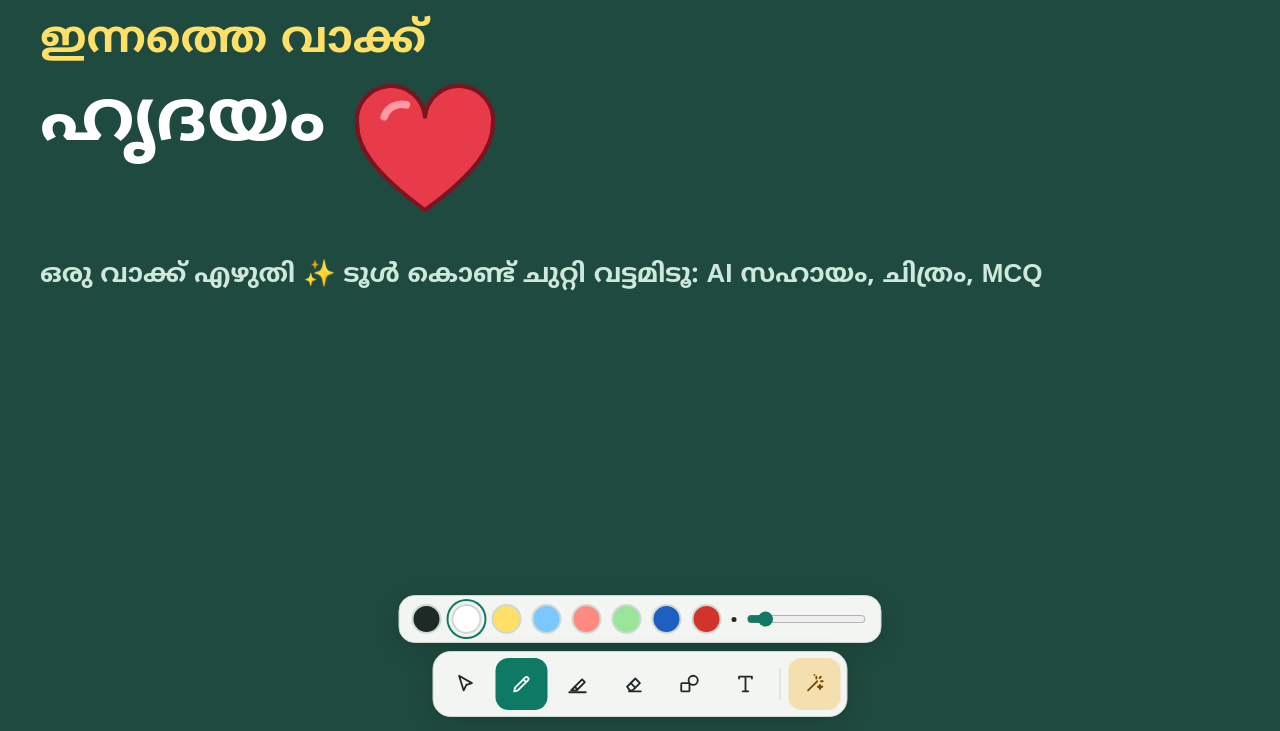
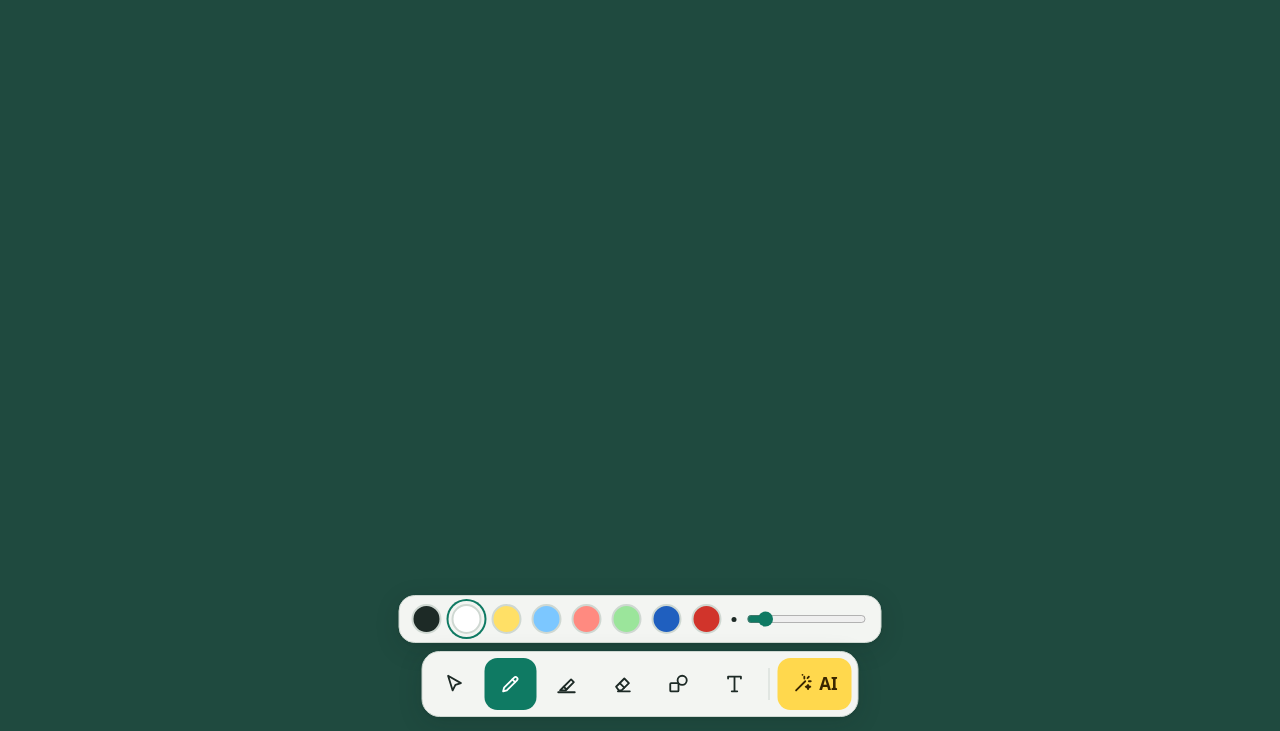
Before and after one commit to basilahammedmt-cmd/AMUP-INTERACTIVE-AI-BOARD, a plain HTML site: page index.html in a window 1280 px wide. Shown: the part 69-800 px from the top of the page. Drawn offline with Linux system fonts and the light colour scheme; a web font is replaced by a local one.

Commit message:
Start with a blank board and run AI only from the AI tool
Remove the sample page, clean it from boards saved earlier, stop pen
circles from offering AI, and make the AI tool a clear labelled button.

Co-Authored-By: Claude Opus 5.5 <noreply@anthropic.com>
Claude-Session: https://claude.ai/code/session_015Htp5Hzi4fvfPD8SPgyxxM

```diff
--- a/index.html
+++ b/index.html
@@ -62,8 +62,9 @@ canvas#board{position:absolute;inset:0;width:100%;height:100%;touch-action:none;
 .tool{width:52px;height:52px;border:0;background:transparent;border-radius:13px;display:grid;place-items:center;cursor:pointer;position:relative}
 .tool:hover{background:var(--chrome-2)}
 .tool[aria-pressed="true"]{background:var(--accent);color:var(--accent-ink)}
-.tool.magic{color:#7a4c00;background:color-mix(in srgb,var(--chalk) 35%,transparent)}
-.tool.magic[aria-pressed="true"]{background:var(--chalk);color:#3a2600}
+.tool.magic{width:auto;padding:0 14px;gap:6px;display:flex;align-items:center;color:#3a2600;background:#ffd84d;font-weight:700;font-size:17px;font-family:var(--f-display)}
+.tool.magic svg{stroke:#3a2600}
+.tool.magic[aria-pressed="true"]{background:#ffb703;color:#2a1a00;box-shadow:0 0 0 3px #fff inset}
 .sep{width:1px;height:32px;background:var(--line);margin:0 4px}
 .sub{display:flex;align-items:center;gap:10px;background:var(--chrome);border:1px solid var(--line);border-radius:16px;padding:8px 12px;box-shadow:var(--shadow);flex-wrap:wrap;justify-content:center}
 .sw{width:30px;height:30px;border-radius:50%;border:2px solid var(--line);cursor:pointer;padding:0}
@@ -204,7 +205,7 @@ textarea.txt{position:absolute;z-index:7;background:transparent;border:2px dashe
         <button class="tool" data-tool="shape" title="ഷേപ്പുകൾ" aria-label="ഷേപ്പുകൾ"><svg viewBox="0 0 24 24"><rect x="3" y="11" width="9" height="9" rx="1"/><circle cx="16" cy="8" r="5"/></svg></button>
         <button class="tool" data-tool="text" title="ടെക്സ്റ്റ്" aria-label="ടെക്സ്റ്റ്"><svg viewBox="0 0 24 24"><path d="M5 6V4h14v2M12 4v16M9 20h6"/></svg></button>
         <span class="sep"></span>
-        <button class="tool magic" data-tool="magic" title="ചിത്രം: വാക്ക് എഴുതി വട്ടമിടുക" aria-label="ചിത്രം കൊണ്ടുവരിക"><svg viewBox="0 0 24 24"><path d="M5 19 15 9"/><path d="M14 4v2M19 9h2M17.5 5.5l1.4-1.4M12 2v0"/><path d="M18 13l.8 1.7L20.5 15l-1.7.8L18 17.5l-.8-1.7L15.5 15l1.7-.8z" fill="currentColor"/></svg></button>
+        <button class="tool magic" data-tool="magic" title="ചിത്രം: വാക്ക് എഴുതി വട്ടമിടുക" aria-label="ചിത്രം കൊണ്ടുവരിക"><svg viewBox="0 0 24 24"><path d="M5 19 15 9"/><path d="M14 4v2M19 9h2M17.5 5.5l1.4-1.4M12 2v0"/><path d="M18 13l.8 1.7L20.5 15l-1.7.8L18 17.5l-.8-1.7L15.5 15l1.7-.8z" fill="currentColor"/></svg>AI</button>
       </div>
     </div>
   </main>
@@ -258,6 +259,10 @@ function toast(msg, ms=2600){
 // ---------- state ----------
 const saved = store.get('vb-board-v1');
 let pages = saved?.pages?.length ? saved.pages : [{bg:'chalk', objs:[]}];
+// remove the old sample content (ഇന്നത്തെ വാക്ക് / ഹൃദയം / help line) from boards saved before
+{ const SAMPLE=['ഇന്നത്തെ വാക്ക്','ഒരു വാക്ക് എഴുതി ✨ ടൂൾ കൊണ്ട് ചുറ്റി വട്ടമിടൂ: AI സഹായം, ചിത്രം, MCQ'];
+  const p0=pages[0]; if(p0?.objs){ const had=p0.objs.some(o=>o.type==='text'&&SAMPLE.includes(o.text));
+    if(had) p0.objs=p0.objs.filter(o=>!(o.type==='text'&&(SAMPLE.includes(o.text)||(o.text==='ഹൃദയം'&&o.x===40&&o.y===96)))&&!(o.type==='image'&&o.label==='ഹൃദയം'&&o.y===70)); } }
 let cur = Math.min(saved?.cur||0, pages.length-1);
 const st = {
   tool:'pen', color: (saved ? COLORS[0] : '#ffffff'), hlColor:HL_COLORS[0],
@@ -443,7 +448,6 @@ function endPointer(e){
     if(o.type==='shape' && Math.hypot(o.x2-o.x1,o.y2-o.y1)<6){ draw(); return; }
     if(o.magic){ delete o.magic; const inside = enclosed(o); if(inside.length) runMagic(inside); else toast('വാക്ക് എഴുതിയ ശേഷം അതിനെ ചുറ്റി വട്ടമിടൂ'); draw(); return; }
     objs().push(o); commit(before);
-    if(t==='pen'){ const inside = isLoop(o) ? enclosed(o) : []; if(inside.length) showMagicChip(o, inside); }
   } else if(t==='eraser'){ if(snapshot()!==before) commit(before); }
   else if(t==='select' && drag){ if(snapshot()!==before) commit(before); drag=null; }
   draw();
@@ -930,14 +934,6 @@ function showUnit(u){
 $('#lessons').onclick = openLessons;
 $('#settings').onclick = e => { e.stopPropagation(); if(menuEl){ closeMenus(); return; } openSettings(); };
 
-// ---------- first run: a sample page so the board shows what it does ----------
-if(!saved){
-  const p = pages[0];
-  p.objs.push({type:'text', x:40, y:28, text:'ഇന്നത്തെ വാക്ക്', size:44, color:'#ffe066'});
-  p.objs.push({type:'text', x:40, y:96, text:'ഹൃദയം', size:72, color:'#ffffff'});
-  p.objs.push({type:'image', x:340, y:70, w:170, h:170, src:svgURL(LIB[0].svg), label:'ഹൃദയം'});
-  p.objs.push({type:'text', x:40, y:270, text:'ഒരു വാക്ക് എഴുതി ✨ ടൂൾ കൊണ്ട് ചുറ്റി വട്ടമിടൂ: AI സഹായം, ചിത്രം, MCQ', size:26, color:'#cfe8dc'});
-}
 setTool('pen'); updateTop();
 applyFont();
 document.fonts?.ready?.then(draw);
--- a/sw.js
+++ b/sw.js
@@ -1,5 +1,5 @@
 // Keeps the board itself available offline. Picture search and handwriting reading still need internet.
-const CACHE = 'amup-board-v3';
+const CACHE = 'amup-board-v4';
 const SHELL = ['./', './index.html', './manifest.webmanifest', './icon.svg'];
 self.addEventListener('install', e => { e.waitUntil(caches.open(CACHE).then(c => c.addAll(SHELL))); self.skipWaiting(); });
 self.addEventListener('activate', e => { e.waitUntil(caches.keys().then(ks => Promise.all(ks.filter(k => k !== CACHE).map(k => caches.delete(k))))); self.clients.claim(); });
```
